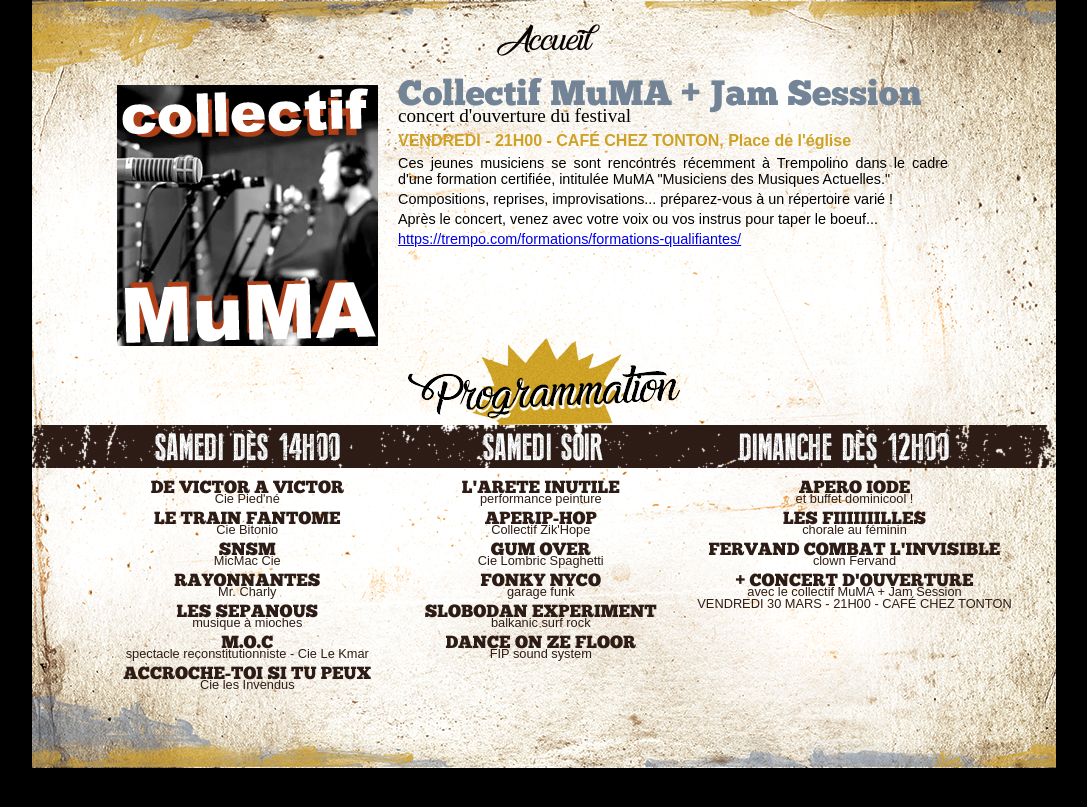
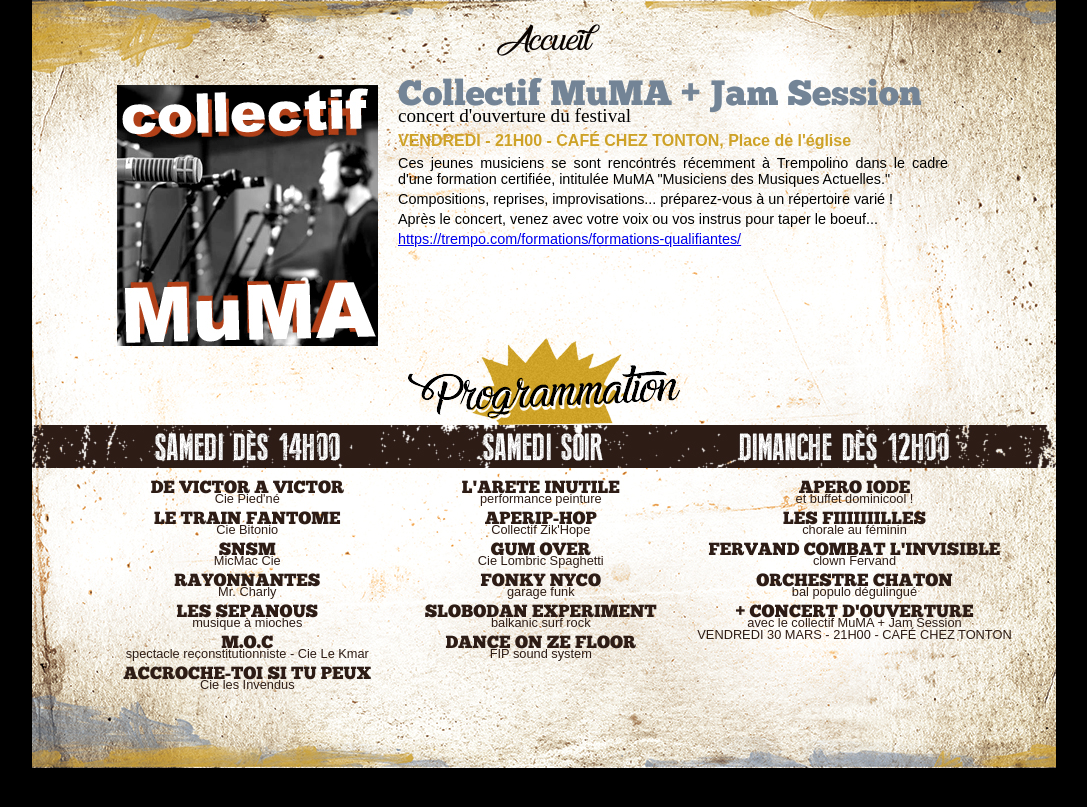
Before and after one commit to air1bzz/festifip, a Jekyll site: the page built from prog.html, in a window 1280 px wide. Shown: the top 807 px of the page, without its empty margins (96-1183 px from the left). Built offline with Jekyll 4.4.1, drawn with Linux system fonts in a browser that asks for light colours.

Commit message:
Add new band

```diff
--- a/prog.html
+++ b/prog.html
@@ -94,6 +94,10 @@ permalink: programmation
         <h2 onclick="bandMain('fervand')">FERVAND COMBAT L'INVISIBLE</h2>
         <p>clown Fervand</p>
       </div>
+      <div id="chaton">
+        <h2 onclick="bandMain('chaton')">ORCHESTRE CHATON</h2>
+        <p>bal populo dégulingué</p>
+      </div>
       <div id="muma">
         <h2 onclick="bandMain('muma')">+ CONCERT D'OUVERTURE</h2>
         <p>avec le collectif <span>MuMA + Jam Session</span></p>
```
